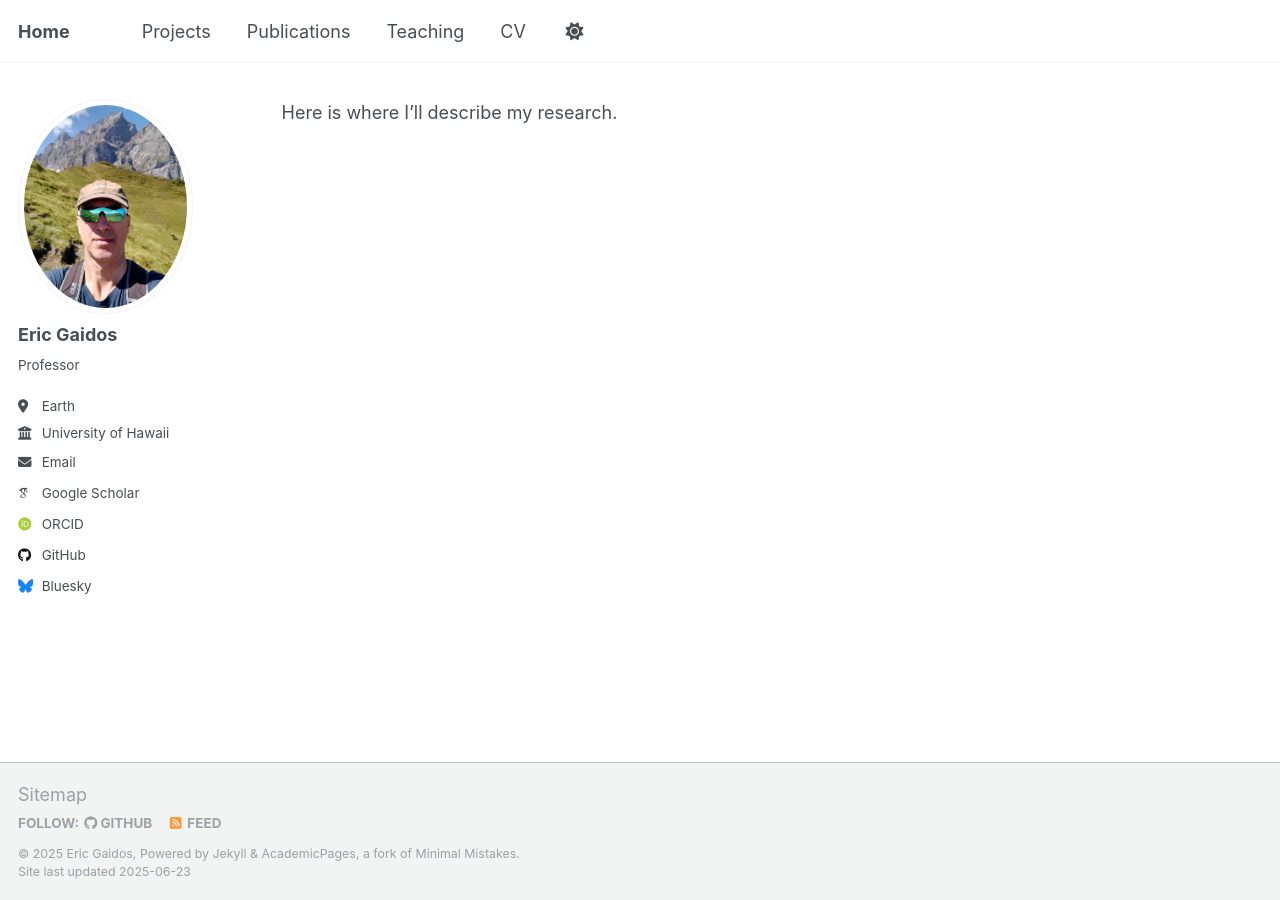
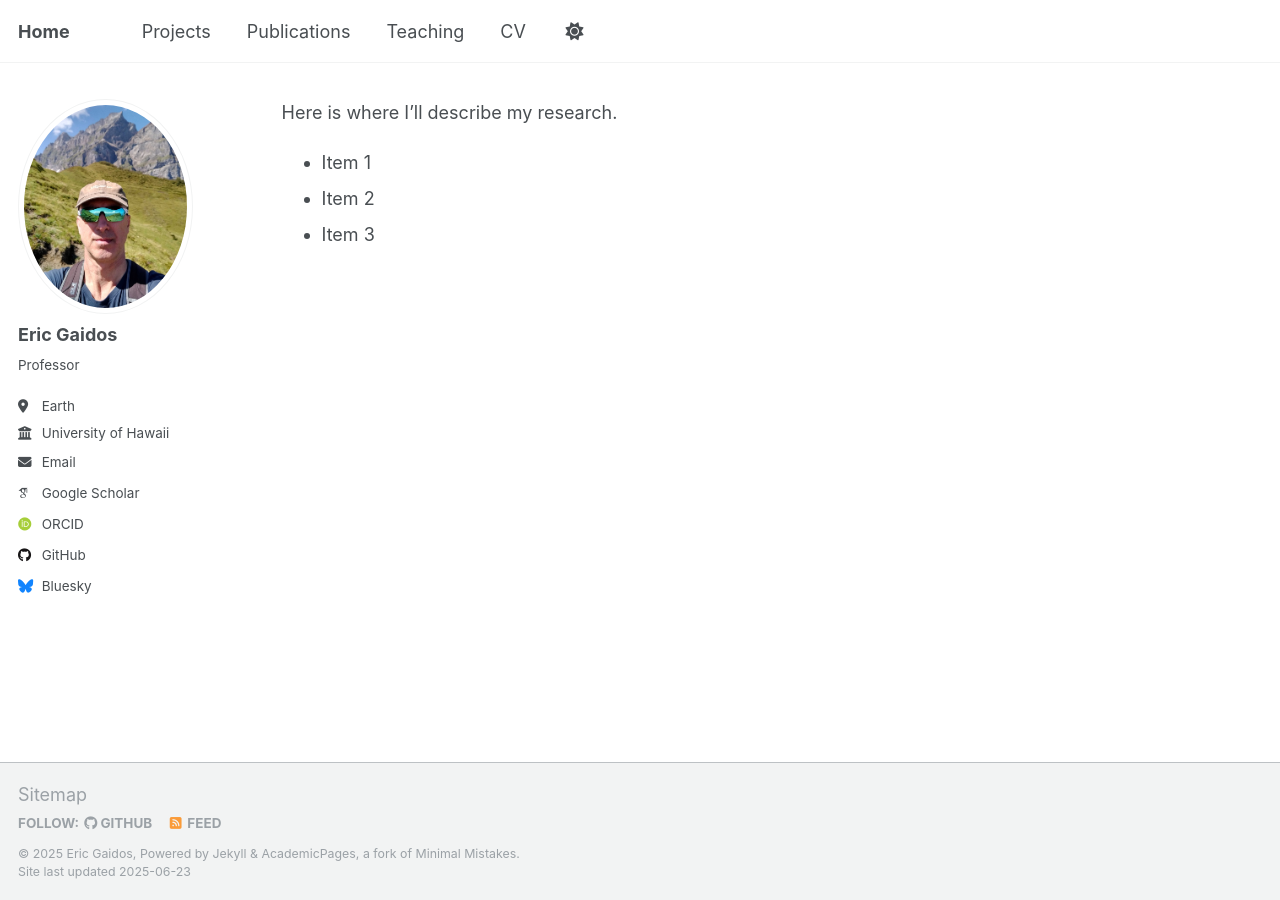
Before and after one commit to egaidos/egaidos.github.io, a Jekyll site: the page built from projects.md, in a window 1280 px wide. Built offline with Jekyll 4.4.1, drawn with Linux system fonts in a browser that asks for light colours; some web fonts are replaced; our own code applies the rules of GitHub Pages for plain Markdown files.

Commit message:
Update projects.md

```diff
--- a/projects.md
+++ b/projects.md
@@ -1 +1,6 @@
 Here is where I'll describe my research.
+<ul>
+  <li>Item 1</li>
+  <li>Item 2</li>
+  <li>Item 3</li>
+</ul>
```
